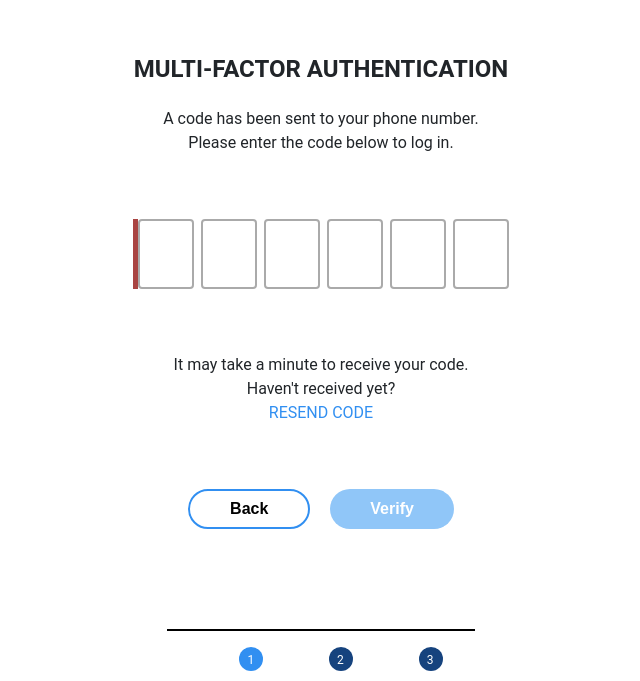
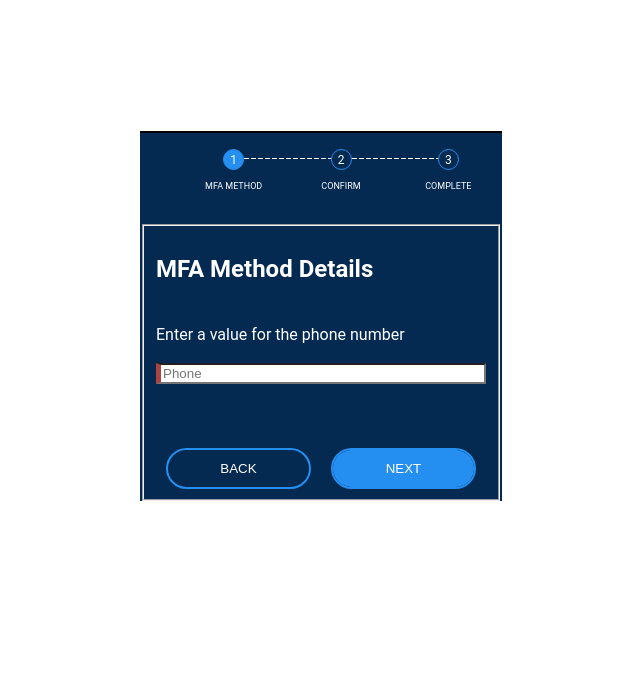
Before and after one commit to kurtreyn/otp-form-demo, an Angular app: page /home in a window 1280 px wide. Shown: the part 114-795 px from the top of the page, without its empty margins (319-959 px from the left). Built offline with nearby package versions, Linux system fonts and the light colour scheme.

Commit message:
update styling

```diff
--- a/src/app/components/home-page/home-page.component.html
+++ b/src/app/components/home-page/home-page.component.html
@@ -1,5 +1,5 @@
 <section class="flex-col fc-c mt-page">
-  <app-form></app-form>
+  <!-- <app-form></app-form> -->
 
   <app-multistep-form></app-multistep-form>
 </section>
--- a/src/app/components/multistep-form/multistep-form.component.css
+++ b/src/app/components/multistep-form/multistep-form.component.css
@@ -1,9 +1,27 @@
+.multistep-form-container {
+  ---grey2: #d1d3d4;
+  ---mtp-official-black: #000000;
+  ---mtp-near-error: #f56c1a;
+  ---tertiary: #7db7f0;
+  ---primary-light: #0a5489;
+  ---grey1: #efefef;
+  ---tertiary-light: #acd0f3;
+  ---change: #f71000;
+  ---action-dark: #2da901;
+  ---action-mtp-off: #36cf00;
+  ---primary: #042a51;
+  ---secondary: #248ff1;
+  ---white: #ffffff;
+  ---secondary-text: #666666;
+}
+
 .multistep-form-container {
   display: flex;
   flex-direction: column;
   width: 100%;
   margin-top: 100px;
   margin-bottom: 200px;
+  background-color: var(---primary);
 }
 
 .form-col {
@@ -28,6 +46,14 @@
   margin-bottom: 4rem;
 }
 
+.fs-title {
+  color: var(---white);
+}
+
+.text {
+  color: var(---white);
+}
+
 /* .otp-input-container {
     display: flex;
     gap: 0.3em;
@@ -48,50 +74,32 @@
 }
 
 .action-button {
-  align-items: center;
-  border: 0;
-  border-radius: 100px;
-  box-sizing: border-box;
-  cursor: pointer;
-  display: inline-flex;
-  font-size: 16px;
-  font-weight: 600;
-  justify-content: center;
-  line-height: 20px;
-  max-width: 480px;
-  min-height: 40px;
-  min-width: 0px;
-  overflow: hidden;
-  padding: 0px;
-  padding-left: 40px;
-  padding-right: 40px;
-  text-align: center;
-  touch-action: manipulation;
-  transition: background-color 0.167s cubic-bezier(0.4, 0, 0.2, 1) 0s,
-    box-shadow 0.167s cubic-bezier(0.4, 0, 0.2, 1) 0s,
-    color 0.167s cubic-bezier(0.4, 0, 0.2, 1) 0s;
-  user-select: none;
-  -webkit-user-select: none;
-  vertical-align: middle;
+  width: 145px;
+  height: 41px;
+  border-radius: 30px;
+  opacity: 1;
   margin-left: 10px;
   margin-right: 10px;
+  color: var(---white);
+  text-transform: uppercase;
 }
 
 .next {
-  background-color: #318ff1;
-  color: #ffffff;
+  background: var(---secondary) 0% 0% no-repeat padding-box;
+  border: 2px solid var(---secondary);
 }
 
 .prev {
-  background-color: #ffffff;
-  border: 2px solid #318ff1;
-  color: #000000;
+  border: 2px solid var(---secondary);
+  background: var(---primary) 0% 0% no-repeat padding-box;
+  border-radius: 30px;
+  opacity: 1;
 }
 
 .next:hover,
 .next:focus {
-  background-color: #16437e;
-  color: #ffffff;
+  background-color: var(---secondary);
+  color: var(---white);
 }
 
 .next:active {
@@ -101,14 +109,14 @@
 
 .next:disabled {
   cursor: not-allowed;
-  background: #90c6f8;
+  background: var(---tertiary);
   color: #ffffff;
 }
 
 .prev:hover,
 .prev:focus {
-  background-color: #16437e;
-  color: #ffffff;
+  background-color: var(---tertiary);
+  color: var(---white);
 }
 
 .prev:active {
@@ -123,7 +131,7 @@
 }
 
 .action-text {
-  color: #318ff1;
+  color: var(---white);
   cursor: pointer;
 }
 
@@ -131,62 +139,61 @@
 .progress-bar {
   margin-bottom: 30px;
   overflow: hidden;
-  /*CSS counters to number the steps*/
   counter-reset: step;
+  display: flex;
+  justify-content: center;
 }
 
 .step-indicator {
   list-style-type: none;
-  color: #000;
+  color: var(---white);
   text-transform: uppercase;
   font-size: 9px;
   width: 33.33%;
-  float: left;
+  display: flex;
+  flex-direction: column;
+  align-items: center;
   position: relative;
-  letter-spacing: 1px;
+  z-index: 1;
 }
 
-.progress-bar .step-indicator:before {
+.step-indicator:before {
   content: counter(step);
   counter-increment: step;
-  width: 24px;
-  height: 24px;
-  line-height: 26px;
+  width: 19px;
+  height: 19px;
   display: flex;
   justify-content: center;
+  align-items: center;
   font-size: 12px;
-  color: #333;
-  background: white;
   border-radius: 25px;
   margin: 0 auto 10px auto;
+  border: 1.5px solid var(---secondary);
 }
 
 /*progressbar connectors*/
-.progress-bar .step-indicator:after {
+.step-indicator:after {
   content: "";
   width: 100%;
-  height: 2px;
-  background: white;
+  height: 1px;
+  background: repeating-linear-gradient(90deg, white 0 5px, #0000 0 7px);
   position: absolute;
-  left: -50%;
+  left: -40%;
   top: 9px;
   z-index: -1; /*put it behind the numbers*/
 }
 
-.progress-bar .step-indicator:first-child:after {
-  /*connector not needed before the first step*/
+.step-indicator:first-child:after {
   content: none;
 }
 
-/*marking active/completed steps green*/
-/*The number of the step and the connector before it = green*/
-.progress-bar .step-indicator.active:before,
-.progress-bar .step-indicator.active:after {
-  background: #318ff1;
-  color: white;
+.step-indicator.active:before,
+.step-indicator.active:after {
+  background: var(---secondary);
+  color: var(---white);
 }
 
-.progress-bar .step-indicator.inactive:before {
-  background: #16437e;
-  color: #fff;
+.step-indicator.inactive:before {
+  background: var(---primary);
+  color: var(---white);
 }
--- a/src/app/components/multistep-form/multistep-form.component.html
+++ b/src/app/components/multistep-form/multistep-form.component.html
@@ -2,21 +2,21 @@
   <ul class="progress-bar">
     <li
       [ngClass]="
-        formStep >= 1 ? 'active step-indicator' : 'inactive step-indicator'
+        formStep === '1' ? 'active step-indicator' : 'inactive step-indicator'
       "
     >
       MFA Method
     </li>
     <li
       [ngClass]="
-        formStep >= 2 ? 'active step-indicator' : 'inactive step-indicator'
+        formStep === '2' ? 'active step-indicator' : 'inactive step-indicator'
       "
     >
       Confirm
     </li>
     <li
       [ngClass]="
-        formStep == 3 ? 'active step-indicator' : 'inactive step-indicator'
+        formStep === '3' ? 'active step-indicator' : 'inactive step-indicator'
       "
     >
       Complete
@@ -24,9 +24,9 @@
   </ul>
 
   <form [formGroup]="methodStep" class="form-col" id="multistep-form">
-    <fieldset *ngIf="formStep == 1" class="fieldset">
+    <fieldset *ngIf="formStep == '1'" class="fieldset">
       <h2 class="fs-title">MFA Method Details</h2>
-      <p>Enter a value for the phone number</p>
+      <p class="text">Enter a value for the phone number</p>
 
       <input
         type="text"
@@ -47,12 +47,12 @@
   </form>
 
   <form [formGroup]="confirmStep" class="form-col" id="multistep-form">
-    <fieldset *ngIf="formStep == 2" class="fieldset">
+    <fieldset *ngIf="formStep == '2'" class="fieldset">
       <h2 class="fs-title">Confirm Details</h2>
-      <p>Enter a value for the phone number</p>
+      <p class="text">Enter a value for the phone number</p>
 
-      <!-- OTP INPUT COMPONENT -->
       <div class="otp-input-container">
+        <!-- OTP INPUT COMPONENT -->
         <app-otp-input
           #input="ngModel"
           [(ngModel)]="otpCode"
@@ -60,6 +60,7 @@
           [ngModelOptions]="{ standalone: true }"
         />
       </div>
+
       <div class="btn-wrapper">
         <button name="prev" class="prev action-button" (click)="previousStep()">
           Back
@@ -72,9 +73,9 @@
   </form>
 
   <form [formGroup]="confirmStep" class="form-col" id="multistep-form">
-    <fieldset *ngIf="formStep == 3" class="fieldset">
+    <fieldset *ngIf="formStep == '3'" class="fieldset">
       <h2 class="fs-title">Complete Details</h2>
-      <p>Enter a value for the phone number</p>
+      <p class="text">Enter a value for the phone number</p>
 
       <div class="btn-wrapper">
         <button name="next" class="next action-button" (click)="nextStep()">
--- a/src/app/components/multistep-form/multistep-form.component.ts
+++ b/src/app/components/multistep-form/multistep-form.component.ts
@@ -12,7 +12,7 @@ export class MultistepFormComponent implements OnInit, OnDestroy {
   methodStep!: FormGroup;
   confirmStep!: FormGroup;
   completeStep!: FormGroup;
-  formStep!: number;
+  formStep!: string;
   otpCode!: string;
   unsubscribe!: any;
 
@@ -46,23 +46,23 @@ export class MultistepFormComponent implements OnInit, OnDestroy {
 
   nextStep(): void {
     console.log('nextStep() called')
-    if (this.formStep === 1) {
-      this.multistepFormService.setStep(2);
+    if (this.formStep === '1') {
+      this.multistepFormService.setStep('2');
       console.log('formStep is: ', this.formStep)
-    } else if (this.formStep === 2) {
-      this.multistepFormService.setStep(3);
+    } else if (this.formStep === '2') {
+      this.multistepFormService.setStep('3');
     }
     else {
-      this.multistepFormService.setStep(1);
+      this.multistepFormService.setStep('1');
     }
   }
 
   previousStep(): void {
-    if (this.formStep === 3) {
-      this.multistepFormService.setStep(2);
+    if (this.formStep === '3') {
+      this.multistepFormService.setStep('2');
       console.log('formStep is: ', this.formStep)
-    } else if (this.formStep === 2) {
-      this.multistepFormService.setStep(1);
+    } else if (this.formStep === '2') {
+      this.multistepFormService.setStep('1');
       console.log('formStep is: ', this.formStep)
     }
     else {
@@ -71,8 +71,8 @@ export class MultistepFormComponent implements OnInit, OnDestroy {
   }
 
   submit(): void {
-    if (this.formStep === 2) {
-      this.multistepFormService.setStep(3);
+    if (this.formStep === '2') {
+      this.multistepFormService.setStep('3');
       // TODO: submit OTP code to BE
       console.log('formStep is: ', this.formStep)
     }
--- a/src/app/services/multistep-form.service.ts
+++ b/src/app/services/multistep-form.service.ts
@@ -5,17 +5,17 @@ import { BehaviorSubject } from 'rxjs';
   providedIn: 'root'
 })
 export class MultistepFormService {
-  private stepSource = new BehaviorSubject<number>(1);
+  private stepSource = new BehaviorSubject<string>('1');
   step = this.stepSource.asObservable();
 
 
   constructor() { }
 
-  setStep(step: number): void {
+  setStep(step: string): void {
     this.stepSource.next(step);
   }
 
-  getStep(): number {
+  getStep(): string {
     return this.stepSource.getValue();
   }
 }
```
